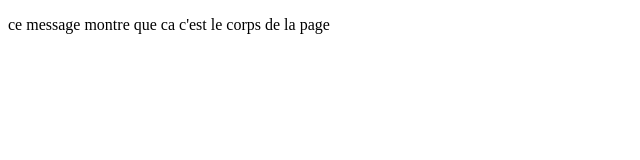
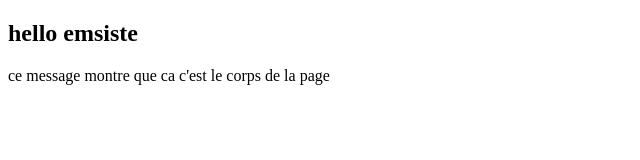
Before and after one commit to AY06M/TP1-PROGRAMMATION-WEB, a plain HTML site: page index.html in a window 1280 px wide. Shown: the whole page, without its empty margins (0-640 px from the left). Drawn offline with Linux system fonts and the light colour scheme.

Commit message:
Update index.html

```diff
--- a/index.html
+++ b/index.html
@@ -3,9 +3,10 @@
 <head>
     <meta charset="UTF-8">
     <meta name="viewport" content="width=device-width, initial-scale=1.0">
-    <title>Document</title>
+    <title>le titre de la page </title>
 </head>
 <body>
+    <h2>hello emsiste</h2>
     <p>ce message montre que ca c'est le corps de la page </p>
     <! -- seance1:programmation web -->
 </body>
```
